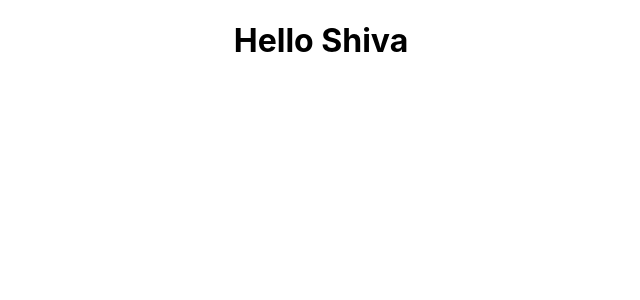
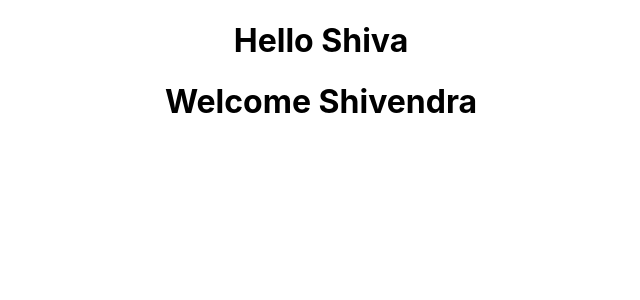
Before and after one commit to shivendra8004/HelloReact, a React (Create React App) app: page / in a window 1280 px wide. Shown: the top 300 px of the page, without its empty margins (319-959 px from the left). Built offline with nearby package versions, Linux system fonts and the light colour scheme.

Commit message:
Class Component

```diff
--- a/src/App.js
+++ b/src/App.js
@@ -1,12 +1,13 @@
 import React, { Component } from "react";
 import "./App.css";
 import Greet from "./components/Greet";
-
+import Welcome from "./components/Welcome";
 class App extends Component {
   render() {
     return (
       <div className="App">
         <Greet />
+        <Welcome />
       </div>
     );
   }
--- /dev/null
+++ b/src/components/Welcome.js
@@ -0,0 +1,7 @@
+import React, { Component } from "react";
+class Welcome extends Component {
+  render() {
+    return <h1>Welcome Shivendra</h1>;
+  }
+}
+export default Welcome;
```
